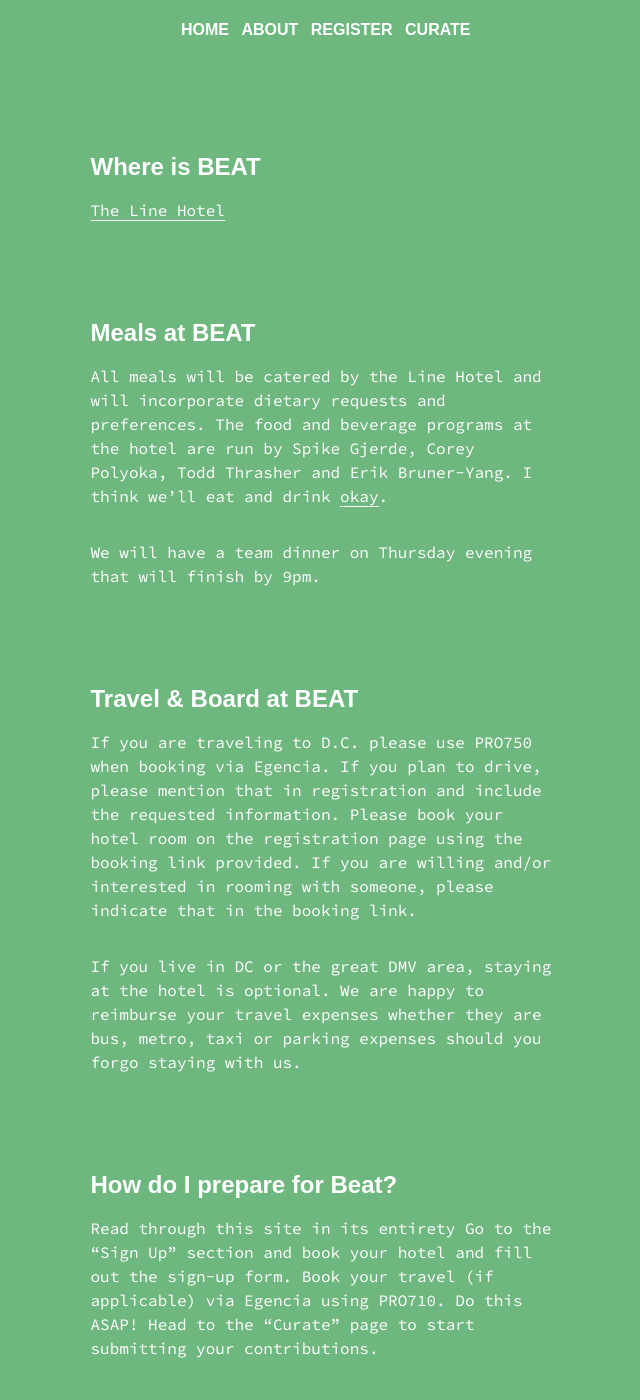
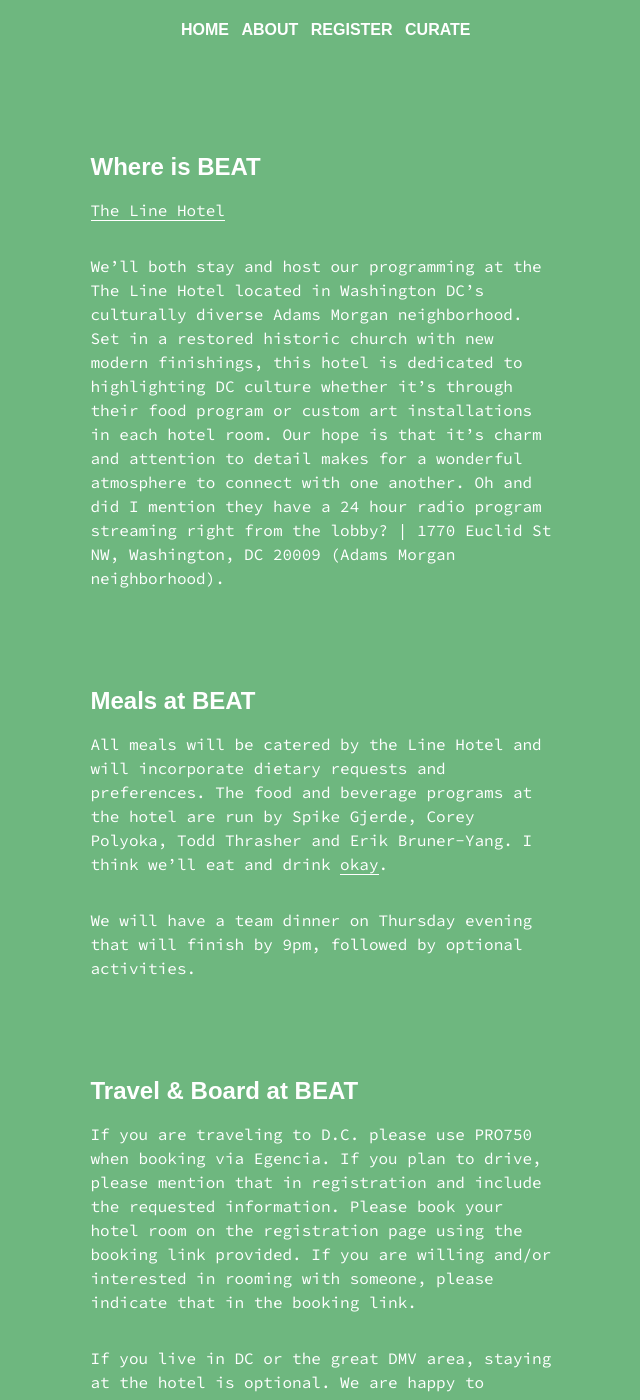
Before and after one commit to voxmedia/beat, a Jekyll site: the page built from _posts/2017-10-02-sign_up.markdown, in a window 1280 px wide and 1400 px high, scrolled down 568 px. Shown: the whole window, without its empty margins (317-957 px from the left). Built offline with Jekyll 4.4.1, drawn with Linux system fonts in a browser that asks for light colours; some of the changed text lies outside the part shown.

Commit message:
Copy changes for Ash!

```diff
--- a/_includes/log.html
+++ b/_includes/log.html
@@ -16,12 +16,14 @@
   <h2>Where is BEAT</h2>
   <p><a href="https://www.thelinehotel.com/dc" target="_blank">The Line Hotel</a></p>
 
+  <p>We’ll both stay and host our programming at the The Line Hotel located in Washington DC’s culturally diverse Adams Morgan neighborhood. Set in a restored historic church with new modern finishings, this hotel is dedicated to highlighting DC culture whether it’s through their food program or custom art installations in each hotel room. Our hope is that it’s charm and attention to detail makes for a wonderful atmosphere to connect with one another. Oh and did I mention they have a 24 hour radio program streaming right from the lobby? | 1770 Euclid St NW, Washington, DC 20009 (Adams Morgan neighborhood).</p>
+
   <break></break>
 
   <h2>Meals at BEAT</h2>
   <p>All meals will be catered by the Line Hotel and will incorporate dietary requests and preferences. The food and beverage programs at the hotel are run by Spike Gjerde, Corey Polyoka, Todd Thrasher and Erik Bruner-Yang. I think we’ll eat and drink <a href="https://dc.eater.com/2016/4/11/11406188/line-hotel-restaurants-erik-bruner-yang-spike-gjerde" target="_blank">okay</a>.</p>
 
-  <p>We will have a team dinner on Thursday evening that will finish by 9pm.</p>
+  <p>We will have a team dinner on Thursday evening that will finish by 9pm, followed by optional activities.</p>
 
   <break></break>
 
@@ -35,18 +37,28 @@
   <break></break>
 
   <h2>How do I prepare for Beat?</h2>
-  <p>Read through this site in its entirety
-  Go to the “Sign Up” section and book your hotel and fill out the sign-up form.
-  Book your travel (if applicable) via Egencia using PRO710. Do this ASAP!
-  Head to the “Curate” page to start submitting your contributions.</p>
+  <p>
+    <ol>
+      <li>Read through this site in its entirety</li>
+      <li>Go to the “Register” section and book your hotel and fill out the sign-up form.<br /><br />
+<em><small>Please note that you will use a personal credit card to book the hotel, but you will not actually be charged for anything; it will come up as a “pending charge”. They will use the card on file for incidentals, but you are not actually paying for your stay.</small></em></li>
+      <li>Book your travel (if applicable) via Egencia using PRO710. Do this ASAP!</li>
+      <li>Head to the “<a href="https://trello.com/b/FIvvcEd4/beat-curation-board" target="_blank">Curate</a>” page to start submitting your contributions.</li>
+    </ol>
+  </p>
 
   <break></break>
 
   <h2>Participant Timeline</h2>
-  <p>By December 1 make sure all of your contributions have been uploaded to the “Curate” Trello Board.
-  In December, Ashley will start to work her scheduling magic and notify participants whether or not they’ll be presenting. She’ll also announce
-  A near-final agenda will come together by end of December and be posted to the site.
-  Explanations of how to prepare/get organized/choose your schedule will come in early January.</p>
+  <p>
+    <ol>
+      <li>Sign-up, book hotel and travel ASAP.</li>
+      <li>By December 1 make sure all of your contributions have been uploaded to the “<a href="https://trello.com/b/FIvvcEd4/beat-curation-board" target="_blank">Curate</a>” Trello Board.</li>
+      <li>In December, Ashley will start to work her scheduling magic and notify participants whether or not they’ll be presenting. She’ll also announce +1s if and when they are booked.</li>
+      <li>A near-final agenda will come together by end of December/early January and be posted to the site.</li>
+      <li>Explanations of how to prepare/get organized/choose your schedule will come in early January.</li>
+    </ol>
+  </p>
 
   <break></break>
 
--- a/_includes/part.html
+++ b/_includes/part.html
@@ -38,7 +38,7 @@
   <break></break>
 
   <h2>Will the content be recorded?</h2>
-  <p>We haven’t decided yet. This will be based on the topics and capabilities to do so. TL;DR, it might not be pretty and therefore, not worthwhile. If you have suggestions on this, let me know!</p>
+  <p>We will not be recording the presentations, but we can combine the presentation decks and any other resources hosts would like to provide at the end in an archived folder.</p>
 
   <break></break>
 
--- a/_sass/components/c-post.scss
+++ b/_sass/components/c-post.scss
@@ -42,6 +42,7 @@
     color: $white-main;
     margin: 0vw auto 2rem;
     line-height: 1.5rem;
+  }
 
   a {
     color: $white-main;
@@ -50,7 +51,6 @@
 
     &:hover {
       opacity: .8;
-      }
     }
   }
 
@@ -66,7 +66,7 @@
     margin-bottom: 6rem;
   }
 
-  ul {
+  ul,ol {
     max-width: $line-width;
     color: $white-main;
     margin: 0vw auto 2rem;
```
Also changed, not shown: 4 other files. Lines whose indentation alone changed are shown as unchanged.
